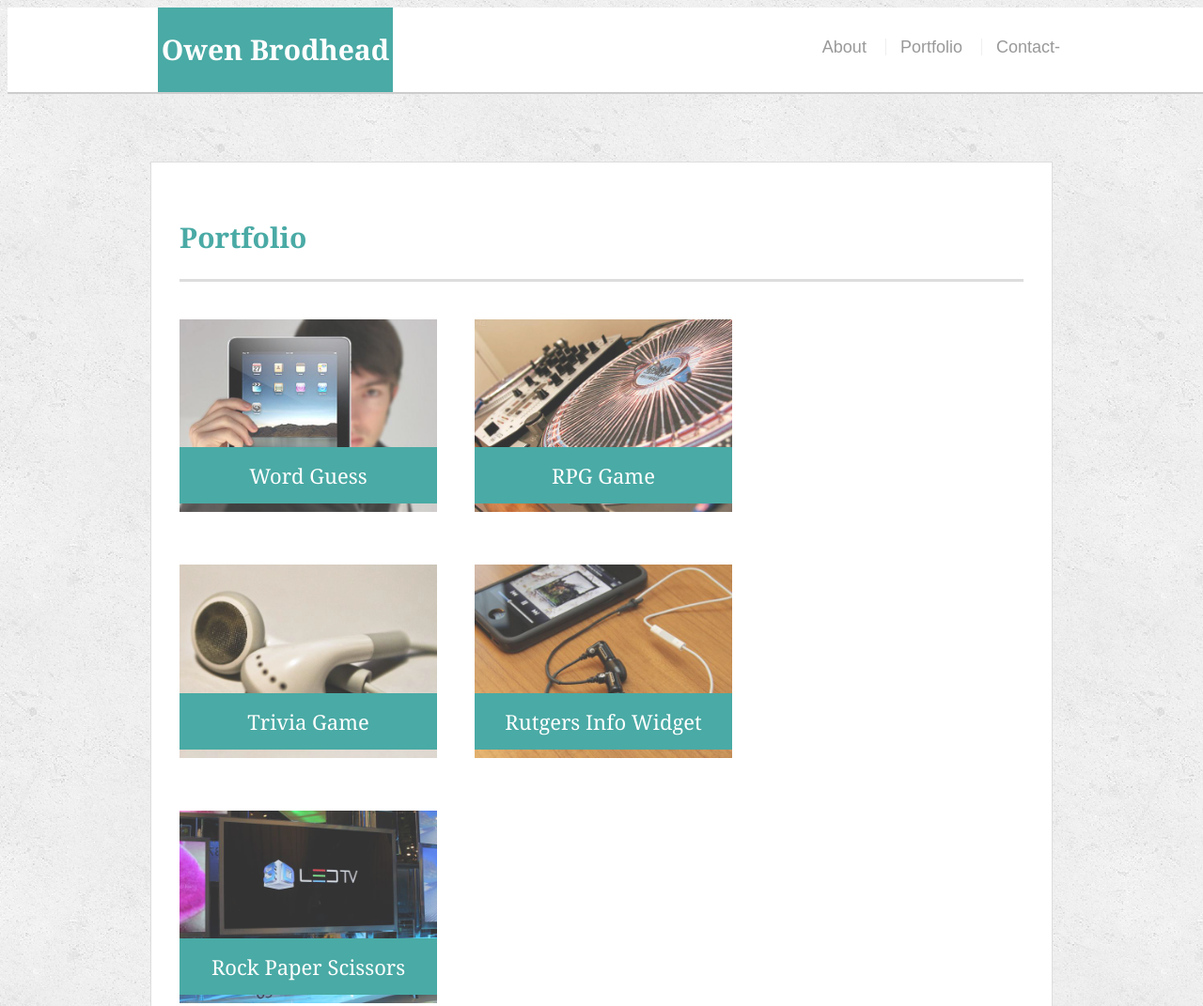
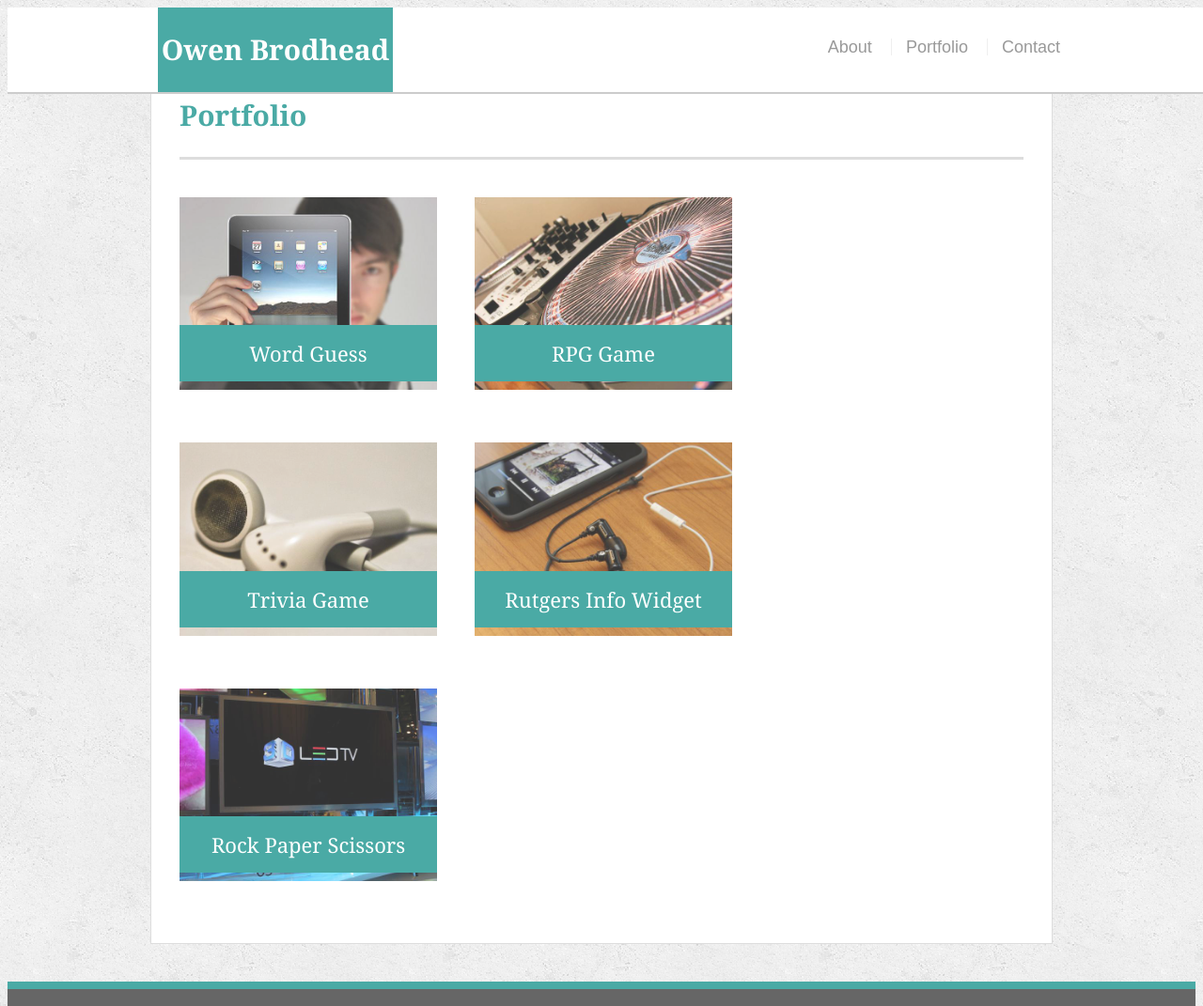
Before and after one commit to Obrodhead/Responsive-Portfolio, a plain HTML site: page portfolio.html in a window 1280 px wide. Shown: the top 1071 px of the page at 94% size. Drawn offline with Linux system fonts and the light colour scheme.

Commit message:
fixed margin

```diff
--- a/assets/css/style.css
+++ b/assets/css/style.css
@@ -120,8 +120,10 @@ h3, h2 {
 /* main */
 
 #main-container {
+  /* pa
   padding-top: 130px;
   min-height: calc(100vh - 70px);
+  */
 }
 
 .main-section {
--- a/portfolio.html
+++ b/portfolio.html
@@ -16,7 +16,7 @@
       <nav>
         <a href="index.html">About</a>
         <a href="portfolio.html">Portfolio</a>
-        <a href="contact.html">Contact-</a>
+        <a href="contact.html">Contact</a>
       </nav>
     </div>
   </header>
```
Also changed, not shown: 1 other file.
